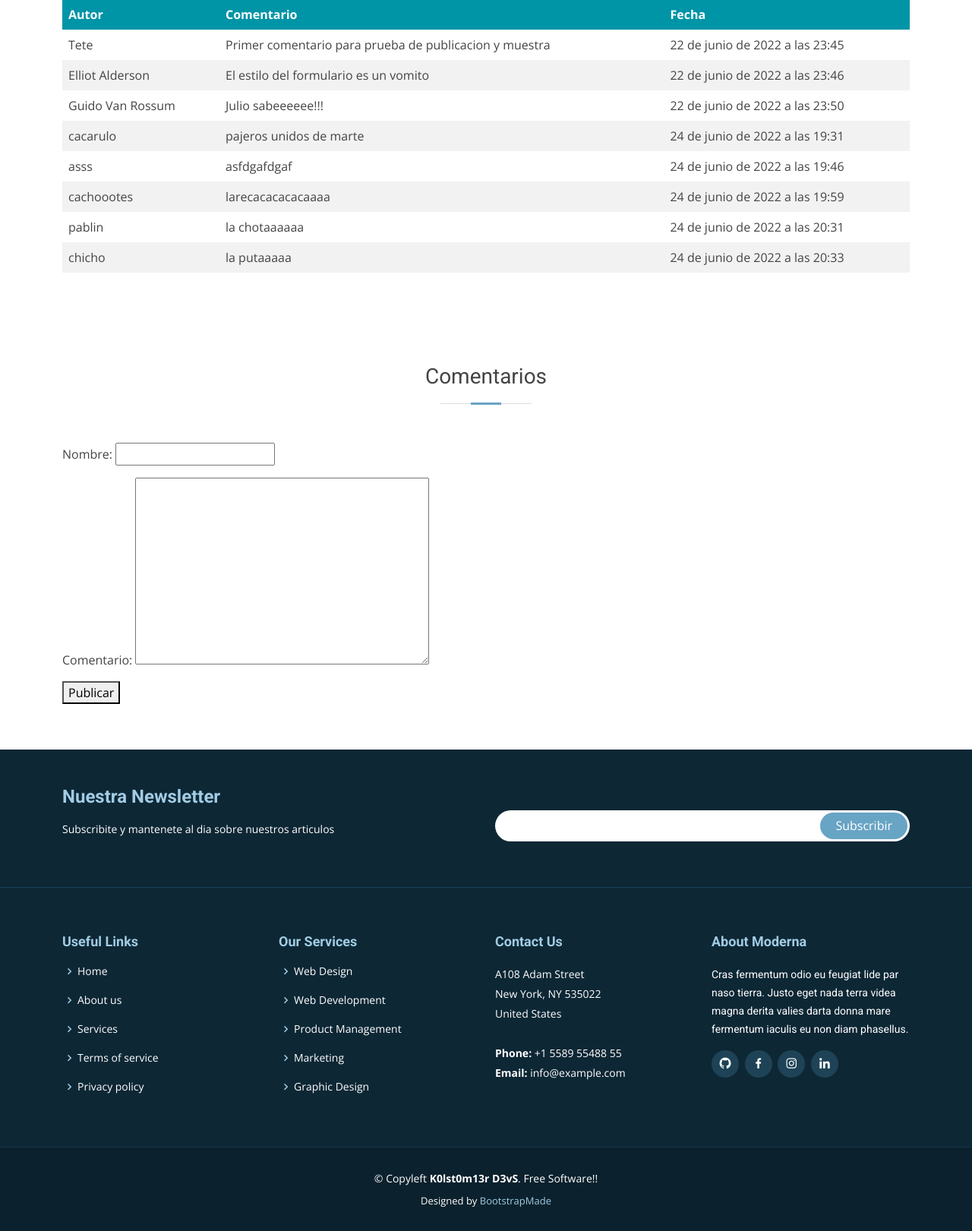
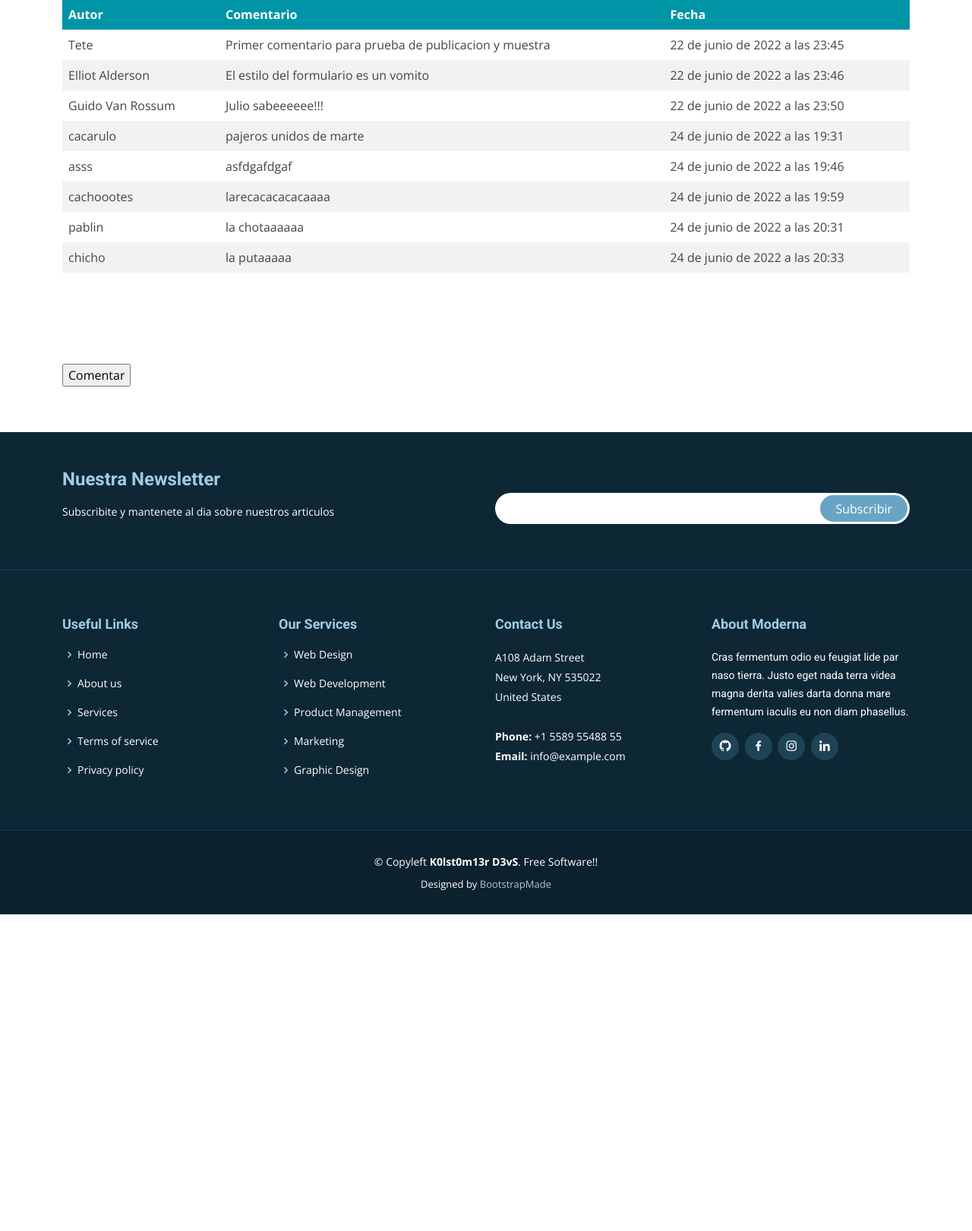
Before and after one commit to k0lst0m13r/Entrega1-Branda, a Django app: page /blog in a window 1280 px wide. Shown: the part 837-2458 px from the top of the page at 76% size. After the commit the page ends 2041 px from the top, so only its background shows below. Run offline with Django 4.2, Linux system fonts and the light colour scheme; data comes from the database, SQL or seed files in the repository; both versions use the stored data as it was after the commit; some libraries are stand-ins or nearby versions.

Commit message:
separado el formulario para ingreso de comentarios y puesto en su propia vista

```diff
--- a/WebDjango/DjangoApp/models.py
+++ b/WebDjango/DjangoApp/models.py
@@ -3,7 +3,7 @@ from django.db import models
 
 
 class Comentarios(models.Model):
-    nombre = models.CharField(max_length=15)
+    nombre = models.CharField(max_length=25)
     comentario = models.TextField()
     creado = models.DateTimeField(auto_now_add=True)
 
@@ -13,4 +13,4 @@ class Subscripcion(models.Model):
 
 
 class Servicios(models.Model):
-    servicio = models.CharField(max_length=20)
+    servicio = models.CharField(max_length=30)
--- a/WebDjango/DjangoApp/templates/DjangoApp/base.html
+++ b/WebDjango/DjangoApp/templates/DjangoApp/base.html
@@ -121,7 +121,7 @@
                     <p>Subscribite y mantenete al dia sobre nuestros articulos</p>
                   </div>
                   <div class="col-lg-6">
-                    <form action="" method="post">
+                    <form method="POST" > {% csrf_token %}
                       <input type="email" name="email"><input type="submit" value="Subscribir">
                     </form>
                   </div>
--- a/WebDjango/DjangoApp/templates/DjangoApp/blog.html
+++ b/WebDjango/DjangoApp/templates/DjangoApp/blog.html
@@ -48,22 +48,16 @@
 
             {% endfor %}
 
+
         </table>
     </div>
 </section>
 
-<section class="features">
+<section class="justify-cntent-center align-items-center">
+
     <div class="container">
-        <div class="row" data-aos="fade-up">
-            <div class="section-title">
-                <h2>Comentarios</h2>
-            </div>
-            <div class="d-flex justify-cntent-center align-items-center">
-                <form method="POST" class="post-form">{% csrf_token %}
-                    {{ form.as_p }}
-                    <button type="submit">Publicar</button>
-                </form>
-            </div>
+        <div class="row">
+            <a href="{% url 'comentarios' %}"><input type="submit" value="Comentar"></a>
         </div>
     </div>
 </section>
@@ -71,4 +65,8 @@
 
 
 
+
+
+
+
 {% endblock %}
--- a/WebDjango/DjangoApp/views.py
+++ b/WebDjango/DjangoApp/views.py
@@ -20,16 +20,21 @@ def blog(request):
 
     comentarios = Comentarios.objects.all()
 
+    ctx = {"comentarios": comentarios}
+    return render(request, 'DjangoApp/blog.html', ctx)
+
+
+def comentarios(request):
+
+
     if request.method == "POST":
         form = CommentForm(request.POST)
         if form.is_valid():
             form.save()
-        return redirect('blog')
+            return redirect('blog')
 
     else:
         form = CommentForm()
 
-
-
-    ctx = {"comentarios": comentarios, "form": form}
-    return render(request, 'DjangoApp/blog.html', ctx)
+    ctx = {"form": form}
+    return render(request, 'DjangoApp/comentarios.html' ,ctx)
--- a/WebDjango/WebDjango/urls.py
+++ b/WebDjango/WebDjango/urls.py
@@ -24,4 +24,5 @@ urlpatterns = [
     path('contacto',views.contacto, name="contacto"),
     path('portfolio',views.portfolio, name="portfolio"),
     path('blog',views.blog, name="blog"),
+    path('comentarios',views.comentarios, name="comentarios"),
 ]
```
Also changed, not shown: WebDjango/DjangoApp/templates/DjangoApp/comentarios.html (added, +26 -0 lines), WebDjango/DjangoApp/migrations/0004_alter_comentarios_nombre_alter_servicios_servicio.py (added), WebDjango/db.sqlite3.
